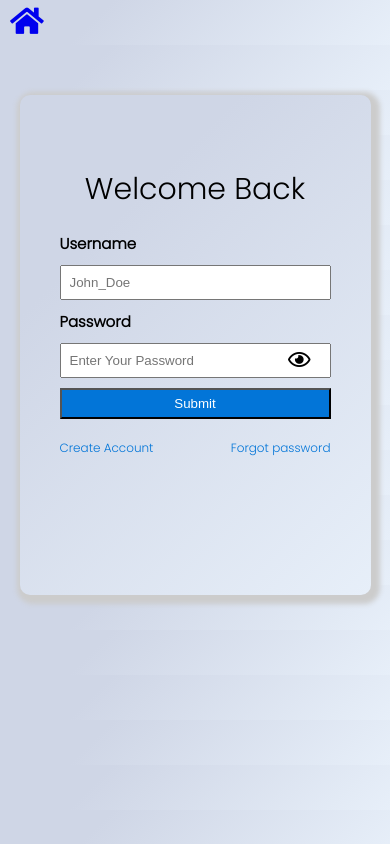
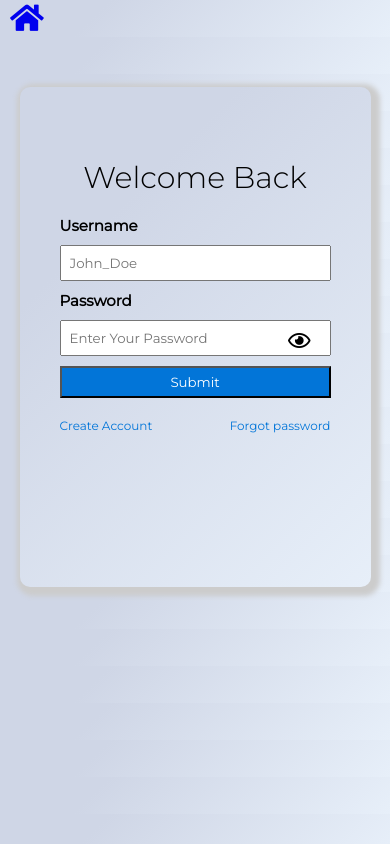
Before and after one commit to codeWhizperer/MyDiary, a website: page UI/HTML/signin.html in a window 390 px wide. Drawn offline with Linux system fonts and the light colour scheme.

Commit message:
updated font-family

```diff
--- a/UI/styles/signin.css
+++ b/UI/styles/signin.css
@@ -1,7 +1,9 @@
+@import url('https://fonts.googleapis.com/css2?family=Montserrat:ital,wght@0,300;0,400;1,400&display=swap');
 *{
     margin: 0;
     padding: 0;
     box-sizing: inherit;
+    font-family: 'Montserrat', sans-serif;
 }
 html{
     font-size: 62.5%;
@@ -221,7 +223,12 @@ transform: translateY(0);
 
 }
 
+@media screen and (max-width:600px) {
 
+.form__card__body {
+    left: 3%;
+}
+}
 
 
   @media screen and (max-width:480px){
--- a/UI/styles/signup.css
+++ b/UI/styles/signup.css
@@ -1,7 +1,9 @@
+@import url('https://fonts.googleapis.com/css2?family=Montserrat:ital,wght@0,300;0,400;1,400&display=swap');
 *{
     margin: 0;
     padding: 0;
     box-sizing: inherit;
+    font-family: 'Montserrat', sans-serif;
 }
 html{
     font-size: 62.5%;
@@ -230,7 +232,11 @@ input{
 }
 
 }
-
+@media screen and (max-width:600px) {
+  .form__card__body {
+      left: 3%;
+  }
+  }
 
 
   @media screen and (max-width:480px){
```
